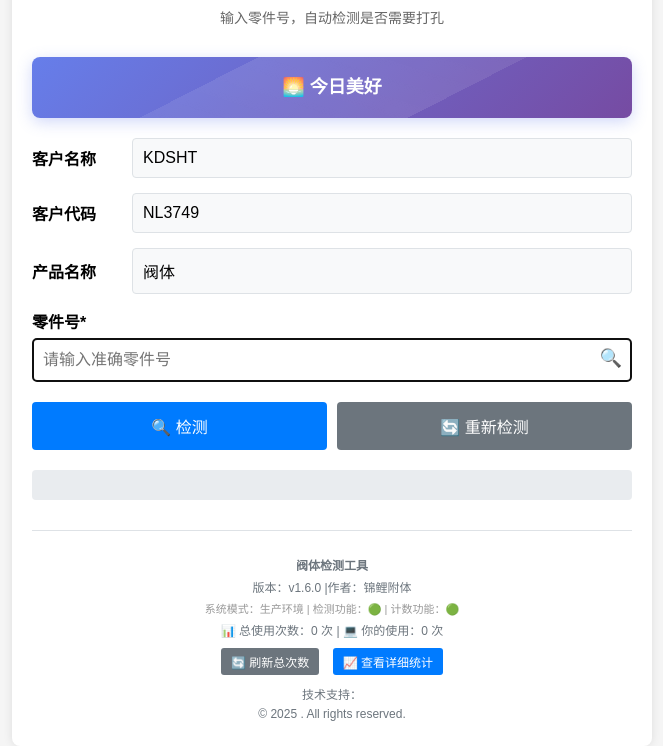
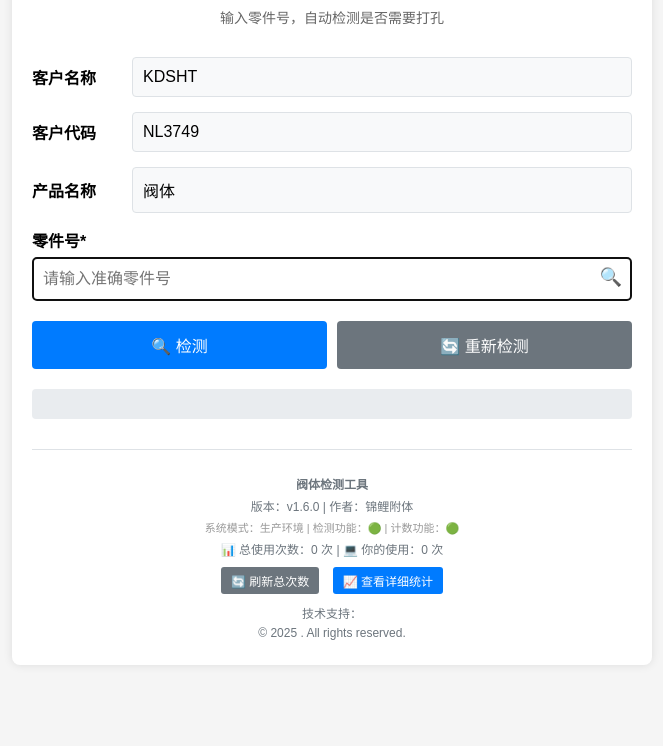
Before and after one commit to CodeCanvasZero/valve-check-tool, a plain HTML site: page index.html in a window 1280 px wide. Shown: the part 74-820 px from the top of the page, without its empty margins (308-971 px from the left). Drawn offline with Linux system fonts and the light colour scheme; no server answers.

Commit message:
Add files via upload

```diff
--- a/index.html
+++ b/index.html
@@ -6,18 +6,11 @@
     <title>KDSHT阀体检测</title>
     <link rel="stylesheet" href="css/style.css">
 
-    <!-- 添加农历库CDN -->
-    <script src="https://cdn.jsdelivr.net/npm/lunar-javascript@1.7.7/lunar.min.js"></script>
 </head>
 <body>
     <div class="container">
         <h1>KDSHT阀体检测</h1>
         <div class="subtitle">输入零件号，自动检测是否需要打孔</div>
-
-        <!-- 添加农历信息显示区域 -->
-        <div id="lunarInfo" class="lunar-info">
-            <div class="lunar-loading">农历信息加载中...</div>
-        </div>
 
         <div class="info-row">
             <div class="info-label">客户名称</div>
@@ -47,7 +40,7 @@
 
         <div class="footer">
             <p><strong>阀体检测工具</strong></p>
-            <p>版本：v1.6.0 |作者：锦鲤附体 </p>
+            <p>版本：v1.6.0 | 作者：锦鲤附体 </p>
             <p id="systemStatus" style="font-size: 11px; color: #999;">
                 <!-- 系统状态会在这里显示 -->
             </p>
```
Also changed, not shown: js/script.js (line endings or trailing spaces), 1 other file.
